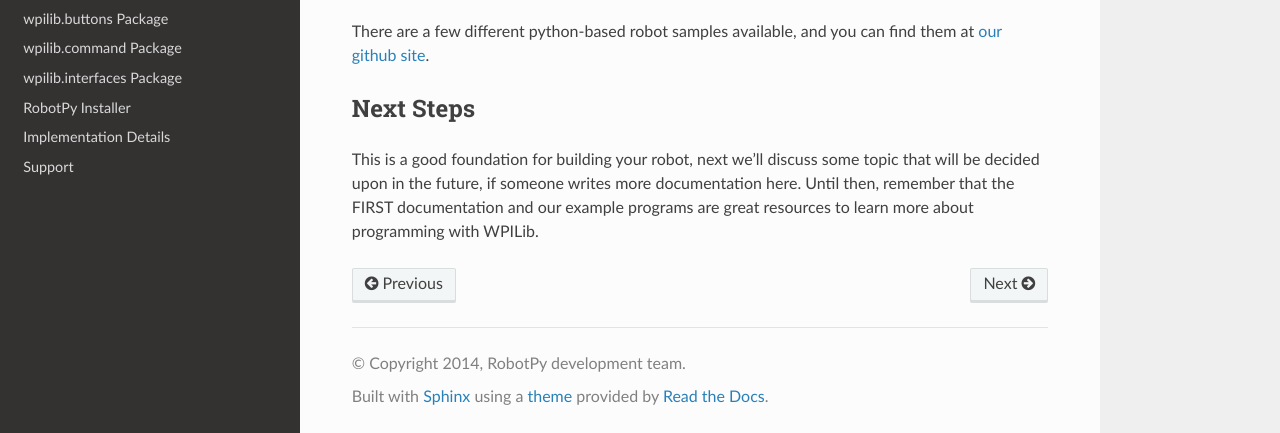
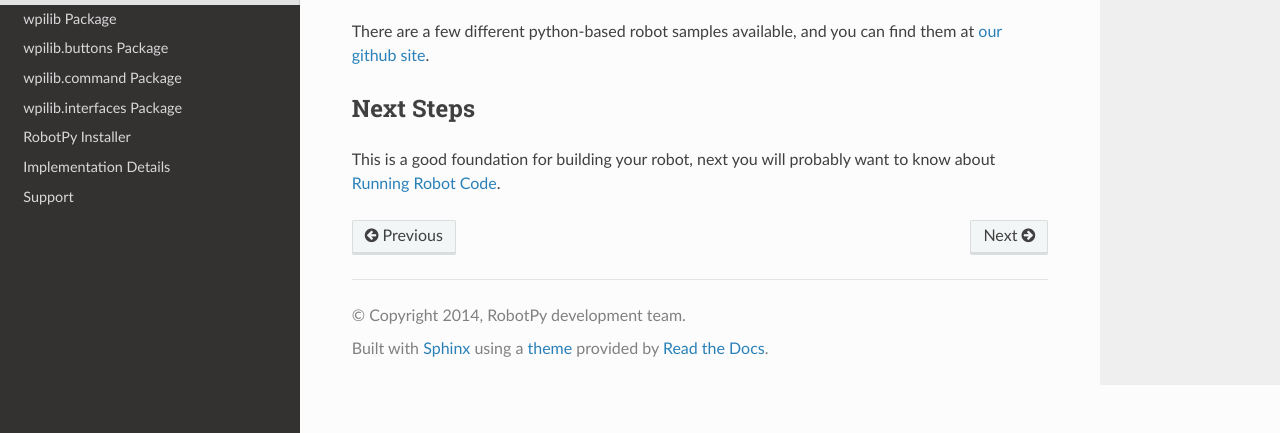
Before and after one commit to robotpy/robotpy-wpilib, a Sphinx documentation site: the page built from docs/guide/anatomy.rst, in a window 1280 px wide and 900 px high, scrolled down 4124 px, cut to the strip 467-900 px from the top of the window. Built offline with Sphinx 7.4.7 and the Read the Docs theme 2.0.0, drawn with Linux system fonts in a browser that asks for light colours; the version number could not be read and is left out.

Commit message:
More doc updates

```diff
--- a/docs/getting_started.rst
+++ b/docs/getting_started.rst
@@ -30,7 +30,7 @@
 and set things up for you.
 
 Next, you'll want to create some code (or maybe use one of our examples),
-and upload it to your robot! Refer to our :ref:`programmers-guide` for more
+and upload it to your robot! Refer to our :ref:`programmers_guide` for more
 information.
 
 Upgrading
--- a/docs/guide/anatomy.rst
+++ b/docs/guide/anatomy.rst
@@ -203,8 +203,4 @@
 Next Steps
 ----------
 
-This is a good foundation for building your robot, next we'll discuss some
-topic that will be decided upon in the future, if someone writes more
-documentation here. Until then, remember that the FIRST documentation and
-our example programs are great resources to learn more about programming
-with WPILib.
+This is a good foundation for building your robot, next you will probably want to know about :ref:`running_robot_code`.
--- a/docs/guide/index.rst
+++ b/docs/guide/index.rst
@@ -1,9 +1,11 @@
 
-.. _programmers-guide:
+.. _programmers_guide:
 
 Programmer's Guide
 ------------------
 
 .. toctree::
+    :maxdepth: 2
 
-	anatomy
+    anatomy
+    running
```
Also changed, not shown: docs/guide/running.rst (added, +45 -0 lines).
